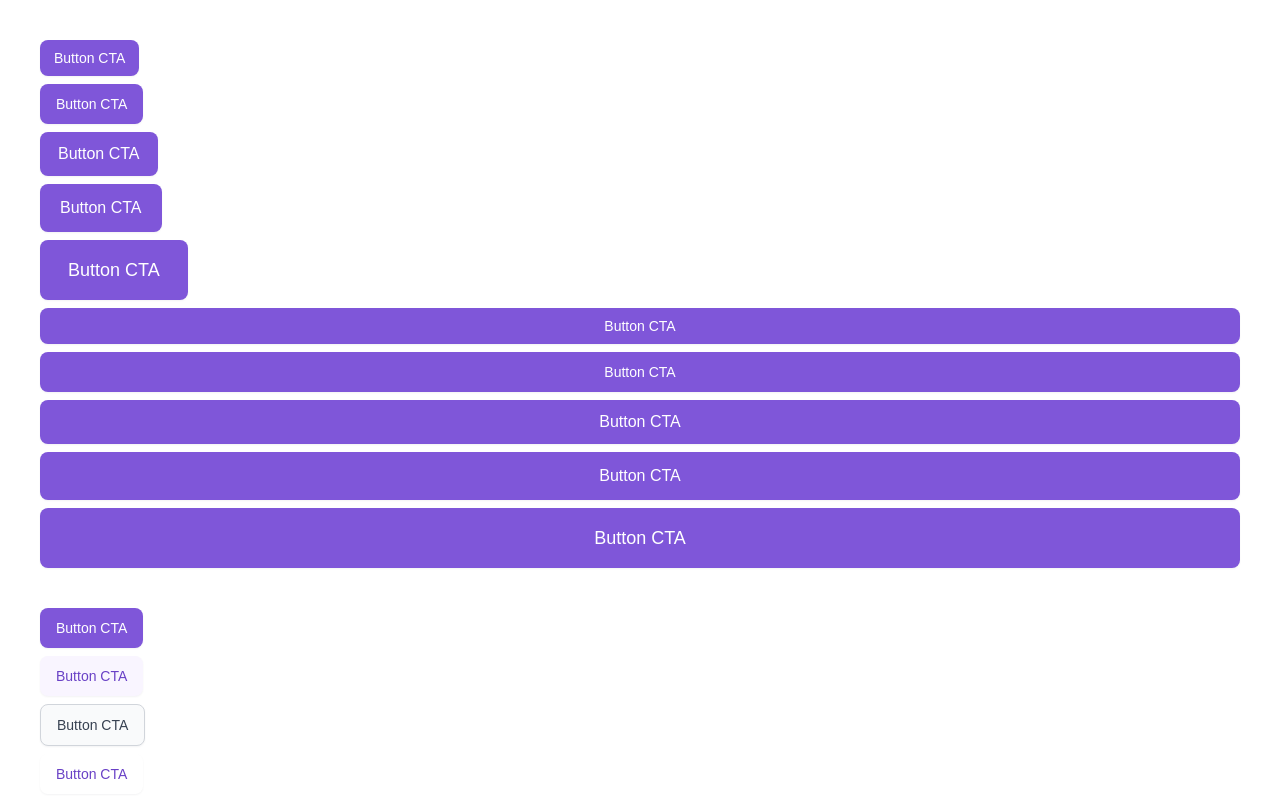
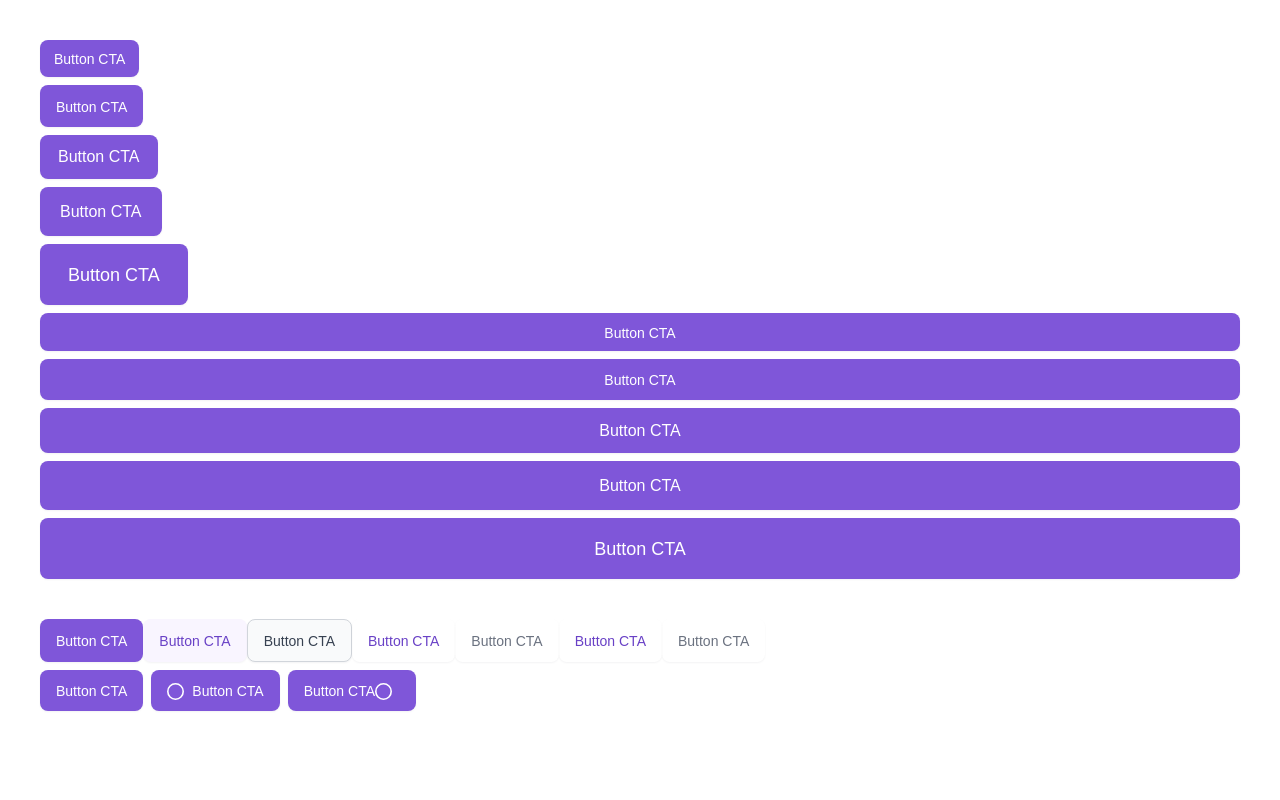
Before and after one commit to imboyo/Project--Hairiya-levenstein-website, a Nuxt app in the folder front-end/: page / in a window 1280 px wide. Shown: the top 800 px of the page. Built offline with nearby package versions, Linux system fonts and the light colour scheme.

Commit message:
leading-icon

```diff
--- a/front-end/components/buttons/MyButton.vue
+++ b/front-end/components/buttons/MyButton.vue
@@ -8,8 +8,10 @@ interface Props {
 
 const props = defineProps<Props>();
 
-const { text, leading } = useSlots();
+// * Get slot value for checking if empty or not
+const { text, leading, trailling } = useSlots();
 
+// * Class state--------------------
 const textClass = {
   sm: "text-sm",
   md: "text-sm",
@@ -18,8 +20,8 @@ const textClass = {
   "2xl": "text-lg",
 };
 
-// state
-const filterClass = {
+// Button element class based on props
+const buttonClass = {
   width: {
     fit: "w-max",
     full: "w-full",
@@ -41,17 +43,40 @@ const filterClass = {
     "link-gray": "text-gray-500 shadow-none p-0",
   },
 };
+
+// Icon General Class
+const iconClass = {
+  size: {
+    sm: "w-[25px] pr-2",
+    md: "w-[25px] pr-2",
+    lg: "w-[25px] pr-2",
+    xl: "w-[25px] pr-2",
+    "2xl": "w-35px pr-3",
+  },
+};
 </script>
 
 <template>
   <button
-    :class="`rounded-lg ${filterClass.width[width]} ${filterClass.size[size]} ${filterClass.hieararchy[hieararchy]} shadow-xs font-medium`"
+    :class="`rounded-lg ${buttonClass.width[width]} ${buttonClass.size[size]} ${buttonClass.hieararchy[hieararchy]} shadow-xs font-medium`"
   >
     <!--  Leading Icon  -->
-    <i class="fa-solid fa-circle-notch"></i>
+    <span
+      v-if="leading"
+      :class="`inline-block align-middle ${iconClass.size[size]}`"
+    >
+      <slot name="leading"></slot>
+    </span>
     <!--  Text Button  -->
-    <span v-if="text" class="inline-block">
+    <span v-if="text" class="inline-block align-middle">
       <slot name="text"></slot>
+    </span>
+    <!--  Trailling Icon  -->
+    <span
+      v-if="trailling"
+      :class="`inline-block align-middle ${iconClass.size[size]}`"
+    >
+      <slot name="trailling"></slot>
     </span>
   </button>
 </template>
--- a/front-end/components/testing/TestingButton.vue
+++ b/front-end/components/testing/TestingButton.vue
@@ -40,6 +40,7 @@ import MyButton from "~/components/buttons/MyButton.vue";
 
     <!-- * Hiearchy -->
     <br />
+    <div class="flex flex-row flex-wrap">
       <MyButton size="md" width="fit" hieararchy="primary">
         <template #text> Button CTA</template>
       </MyButton>
@@ -61,14 +62,25 @@ import MyButton from "~/components/buttons/MyButton.vue";
       <MyButton size="md" width="fit" hieararchy="link-gray">
         <template #text> Button CTA</template>
       </MyButton>
+    </div>
 
     <!--  Icon  -->
-    <MyButton size="md" width="full" hieararchy="primary">
+    <div class="flex flex-row gap-2">
+      <MyButton size="md" width="fit" hieararchy="primary">
         <template #text> Button CTA</template>
       </MyButton>
-    <MyButton size="md" width="full" hieararchy="primary">
+      <MyButton size="md" width="fit" hieararchy="primary">
         <template #text> Button CTA</template>
-      <template #leading>circle</template>
+        <template #leading>
+          <font-awesome-icon icon="fa-regular fa-circle" />
+        </template>
+      </MyButton>
+      <MyButton size="md" width="fit" hieararchy="primary">
+        <template #text> Button CTA</template>
+        <template #trailling>
+          <font-awesome-icon icon="fa-regular fa-circle" />
+        </template>
       </MyButton>
     </div>
+  </div>
 </template>
--- a/front-end/pages/index.vue
+++ b/front-end/pages/index.vue
@@ -5,6 +5,5 @@ import TestingButton from "~/components/testing/TestingButton.vue";
 <template>
   <div>
     <TestingButton />
-    <font-awesome-icon icon="fa-solid fa-user-secret" />
   </div>
 </template>
--- a/front-end/plugins/fontawesome.js
+++ b/front-end/plugins/fontawesome.js
@@ -4,9 +4,10 @@ import { FontAwesomeIcon } from "@fortawesome/vue-fontawesome";
 
 /* import specific icons */
 import { faUserSecret, faCircleNotch } from "@fortawesome/free-solid-svg-icons";
+import { faCircle } from "@fortawesome/free-regular-svg-icons";
 
 /* add icons to the library */
-library.add(faUserSecret, faCircleNotch);
+library.add(faUserSecret, faCircleNotch, faCircle);
 
 // This is important, we are going to let Nuxt.js worry about the CSS
 config.autoAddCss = false;
```
Lines whose indentation alone changed are shown as unchanged.
